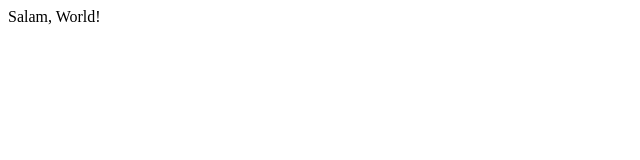
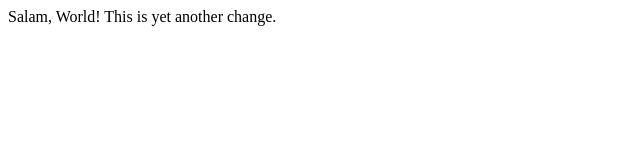
Before and after one commit to kestrel97/git-test, a plain HTML site: page index.html in a window 1280 px wide. Shown: the whole page, without its empty margins (0-640 px from the left). Drawn offline with Linux system fonts and the light colour scheme.

Commit message:
third commit

```diff
--- a/index.html
+++ b/index.html
@@ -6,5 +6,6 @@
   </head>
   <body>
     Salam, World!
+    This is yet another change.
   </body>
 </html>
```
